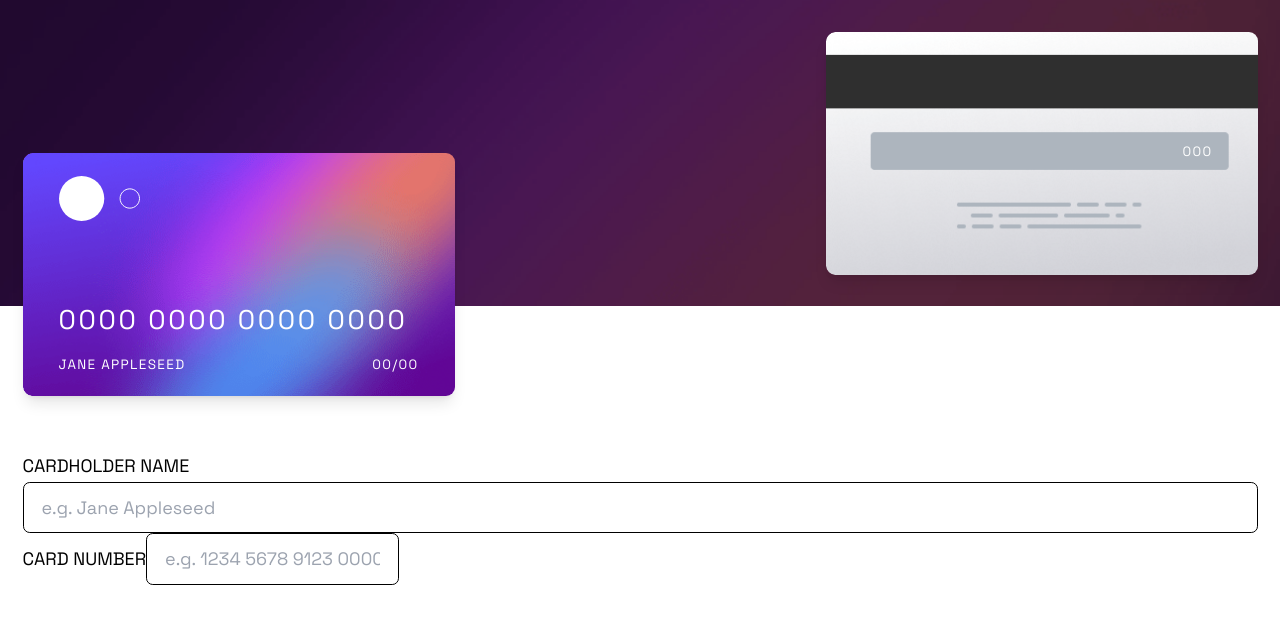
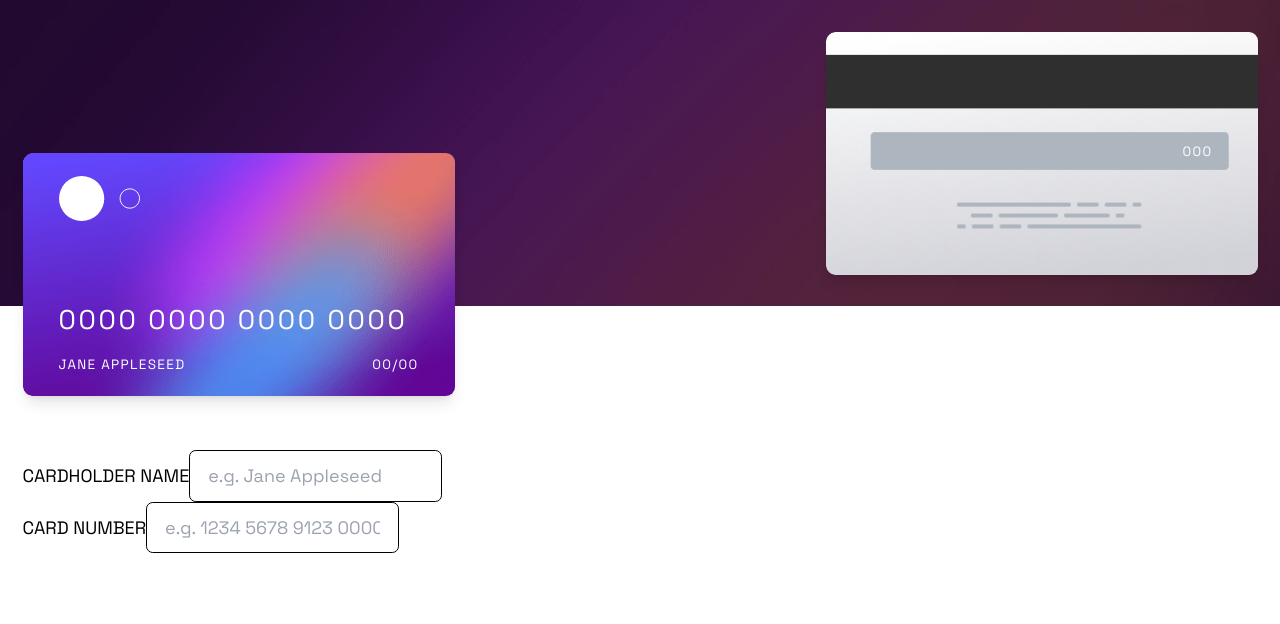
Before and after one commit to soewaiyanag/interactive-card-details-form, a React (Create React App) app: page / in a window 1280 px wide. Shown: the top 624 px of the page. Built offline with nearby package versions, Linux system fonts and the light colour scheme.

Commit message:
CardHolder able to type name and change using redux

```diff
--- a/src/SecondSection.js
+++ b/src/SecondSection.js
@@ -1,19 +1,11 @@
+import { CardHolderInput } from "features/cardHolder/CardHolder";
 import { CardNumberInput } from "features/cardNumber/CardNumber";
 
 const SecondSection = () => {
   return (
     <div className="sm:container">
       <form className="mt-32 px-5 flex flex-col">
-        <label htmlFor="cardNumber" className="uppercase">
-          cardholder name
-        </label>
-        <input
-          className="border border-black rounded-md py-2 px-4"
-          placeholder="e.g. Jane Appleseed"
-          type="text"
-          name="cardNumber"
-          id="cardNumber"
-        />
+        <CardHolderInput />
         <CardNumberInput />
       </form>
     </div>
--- a/src/features/cardHolder/CardHolder.js
+++ b/src/features/cardHolder/CardHolder.js
@@ -1,8 +1,34 @@
-import { useSelector } from "react-redux";
+import { useSelector, useDispatch } from "react-redux";
+import { update } from "./cardHolderSlice";
+
+const placeHolderName = "Jane Appleseed";
 
 const CardHolder = () => {
   const name = useSelector((state) => state.cardHolder.name);
-  return <span className="card-small-text">{name || "JANE APPLESEED"}</span>;
+  return (
+    <span className="card-small-text uppercase">{name || placeHolderName}</span>
+  );
+};
+
+export const CardHolderInput = () => {
+  const dispatch = useDispatch();
+  return (
+    <div>
+      <label htmlFor="cardNumber" className="uppercase">
+        cardholder name
+      </label>
+      <input
+        onChange={(e) => {
+          dispatch(update({ value: e.target.value }));
+        }}
+        className="border border-black rounded-md py-2 px-4"
+        placeholder={"e.g. " + placeHolderName}
+        type="text"
+        name="cardNumber"
+        id="cardNumber"
+      />
+    </div>
+  );
 };
 
 export default CardHolder;
--- a/src/features/cardHolder/cardHolderSlice.js
+++ b/src/features/cardHolder/cardHolderSlice.js
@@ -9,7 +9,7 @@ export const cardHolderSlice = createSlice({
   initialState,
   reducers: {
     update: (state, action) => {
-      state.name = action.payload;
+      state.name = action.payload.value;
     },
   },
 });
--- a/src/features/cardNumber/CardNumber.js
+++ b/src/features/cardNumber/CardNumber.js
@@ -2,7 +2,6 @@ import clsx from "clsx";
 import { useSelector, useDispatch } from "react-redux";
 import formatNum from "functions/formatNum";
 import { update } from "./cardNumberSlice";
-import fixNumber from "functions/fixNumber";
 
 const allZero = "0".repeat(16);
 
--- a/src/functions/fixNumber.js
+++ /dev/null
@@ -1,13 +0,0 @@
-function fixNumber(num) {
-  // for CardNumber
-  // this function concat zeros after the number
-  const allZeroArray = Array(16).fill("0");
-  let result;
-  for (let index = 0; index < num.length; index++) {
-    allZeroArray[index] = num[index];
-  }
-  result = allZeroArray.join("");
-  return result;
-}
-
-export default fixNumber;
```
